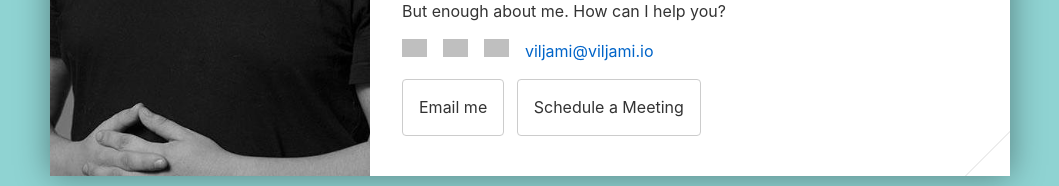
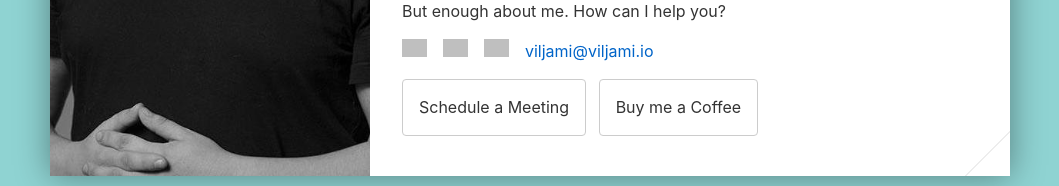
Before and after one commit to anttiviljami/personal-website, a Svelte app: page / in a window 1280 px wide. Shown: the part 504-690 px from the top of the page, without its empty margins (110-1169 px from the left). Built offline with nearby package versions, Linux system fonts and the light colour scheme; grey boxes are pictures that could not be loaded.

Commit message:
☕️ sponsor

```diff
--- a/src/App.svelte
+++ b/src/App.svelte
@@ -7,6 +7,7 @@
   const twitter = 'anttiviljami';
   const linkedin = 'anttiviljami';
   const keybase = 'anttiviljami';
+  const buymeacoffee = 'anttiviljami';
   const calendly = 'viljami';
   const fingerprint = '40EA BFC7 ECA2 71E4 EECB 4AC4 1834 53EB 5722 2BE7'.split(' ');
 
@@ -170,8 +171,9 @@
       </div>
       <div class="links">
         <!--<Button link="https://keybase.io/{keybase}" target="_blank">Keybase</Button>-->
-        <Button link="mailto:{email}" title="Email" target="_blank">Email me</Button>
+        <!--<Button link="mailto:{email}" title="Email" target="_blank">Email me</Button>-->
         <Button link="https://calendly.com/{calendly}" title="calendly.com/{calendly}" target="_blank">Schedule a Meeting</Button>
+        <Button link="https://buymeacoff.ee/{buymeacoffee}" title="buymeacoff.ee/{buymeacoffee}" target="_blank">Buy me a Coffee</Button>
       </div>
     </Card>
   {:else}
```
